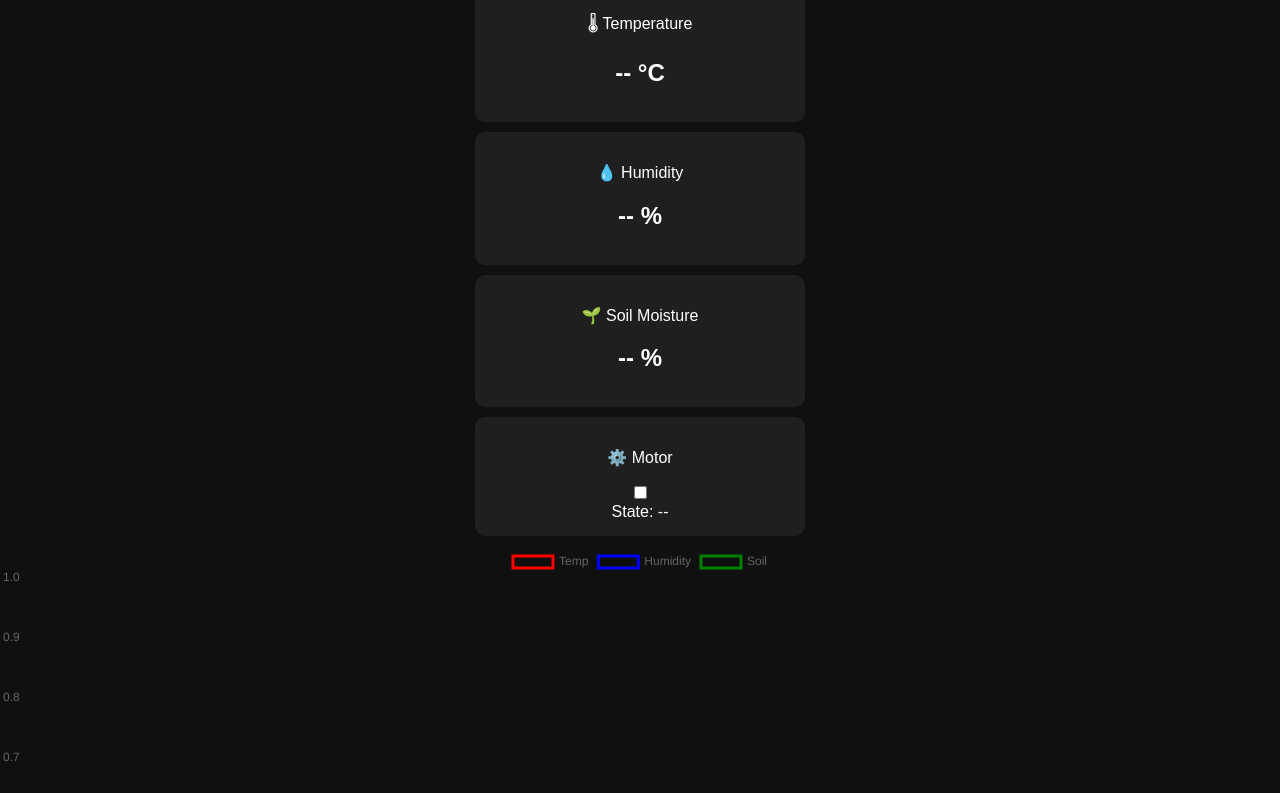
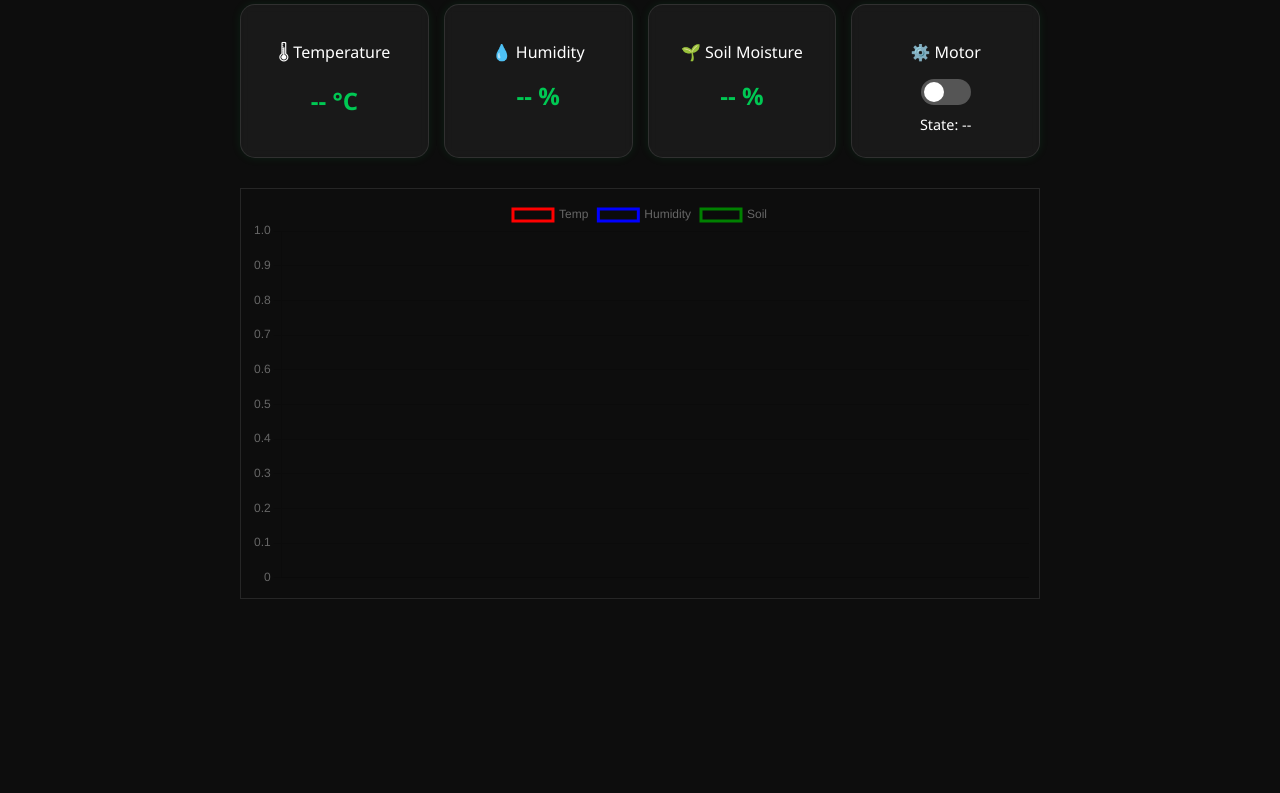
Before and after one commit to RishavSarkar02/WebApp, a plain HTML site: page index.html in a window 1280 px wide. Shown: the part 100-893 px from the top of the page. After the commit the page ends 800 px from the top, so only its background shows below. Drawn offline with nearby package versions, Linux system fonts and the light colour scheme.

Commit message:
Update Style.css

```diff
--- a/Style.css
+++ b/Style.css
@@ -1,24 +1,112 @@
+:root {
+  --primary: #00c853;
+  --bg: #0d0d0d;
+  --card-bg: rgba(255, 255, 255, 0.05);
+  --text: #fff;
+  --accent: #1de9b6;
+}
+
+* {
+  box-sizing: border-box;
+}
+
 body {
-  font-family: sans-serif;
-  background: #101010;
-  color: #fff;
+  margin: 0;
+  font-family: 'Segoe UI', sans-serif;
+  background: var(--bg);
+  color: var(--text);
+  display: flex;
+  justify-content: center;
+  padding: 20px;
+}
+
+.dashboard {
+  max-width: 800px;
+  width: 100%;
   text-align: center;
-  margin: 0;
 }
-.container { padding: 20px; }
+
+h1 {
+  margin-bottom: 20px;
+  color: var(--accent);
+  font-weight: 600;
+}
+
+.cards {
+  display: grid;
+  grid-template-columns: repeat(auto-fit, minmax(160px, 1fr));
+  gap: 15px;
+}
+
 .card {
-  background: #1f1f1f;
-  margin: 10px auto;
-  padding: 15px;
-  border-radius: 10px;
-  max-width: 300px;
+  padding: 20px;
+  border-radius: 15px;
+  background: var(--card-bg);
+  box-shadow: 0 0 10px rgba(0, 200, 83, 0.1);
+  backdrop-filter: blur(5px);
 }
-button {
-  background: #00c853;
-  color: white;
-  border: none;
-  padding: 10px 20px;
-  font-size: 1rem;
-  border-radius: 5px;
-  cursor: pointer;
+
+.glass {
+  border: 1px solid rgba(255, 255, 255, 0.1);
 }
+
+h2 {
+  font-size: 1.5rem;
+  margin-top: 10px;
+  color: var(--primary);
+}
+
+.chart-container {
+  margin-top: 30px;
+  padding: 10px;
+}
+
+.motor .status {
+  margin-top: 10px;
+  font-size: 0.9rem;
+}
+
+/* Toggle switch */
+.switch {
+  position: relative;
+  display: inline-block;
+  width: 50px;
+  height: 26px;
+}
+
+.switch input {
+  opacity: 0;
+  width: 0;
+  height: 0;
+}
+
+.slider {
+  position: absolute;
+  top: 0;
+  left: 0;
+  right: 0;
+  bottom: 0;
+  background-color: #555;
+  border-radius: 30px;
+  transition: 0.4s;
+}
+
+.slider:before {
+  position: absolute;
+  content: "";
+  height: 20px;
+  width: 20px;
+  left: 3px;
+  bottom: 3px;
+  background-color: white;
+  border-radius: 50%;
+  transition: 0.4s;
+}
+
+input:checked + .slider {
+  background-color: var(--primary);
+}
+
+input:checked + .slider:before {
+  transform: translateX(24px);
+}
```
